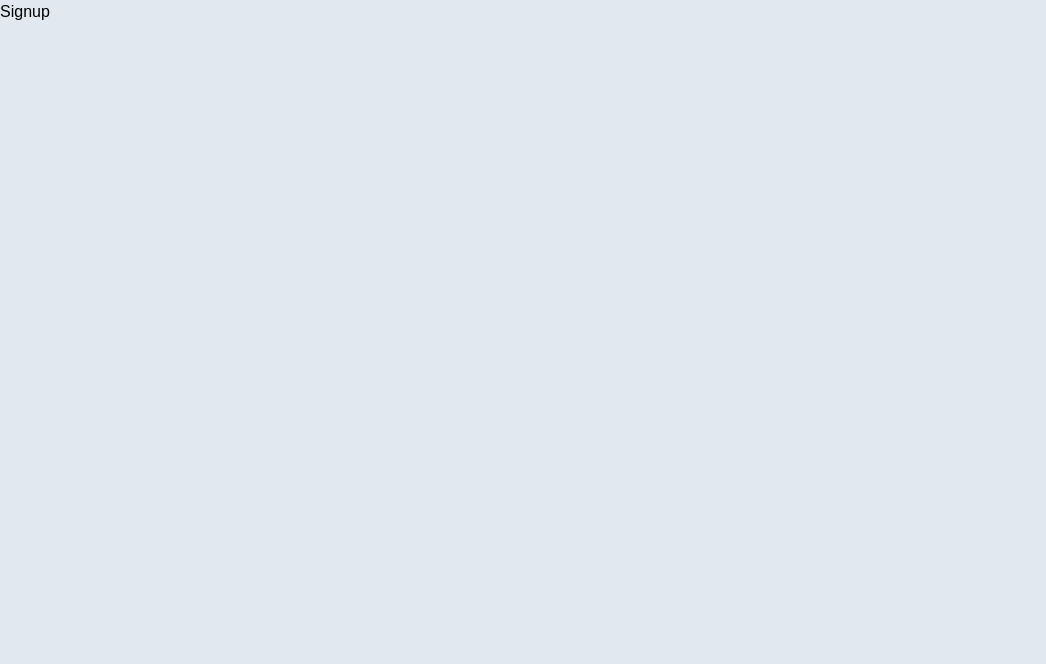
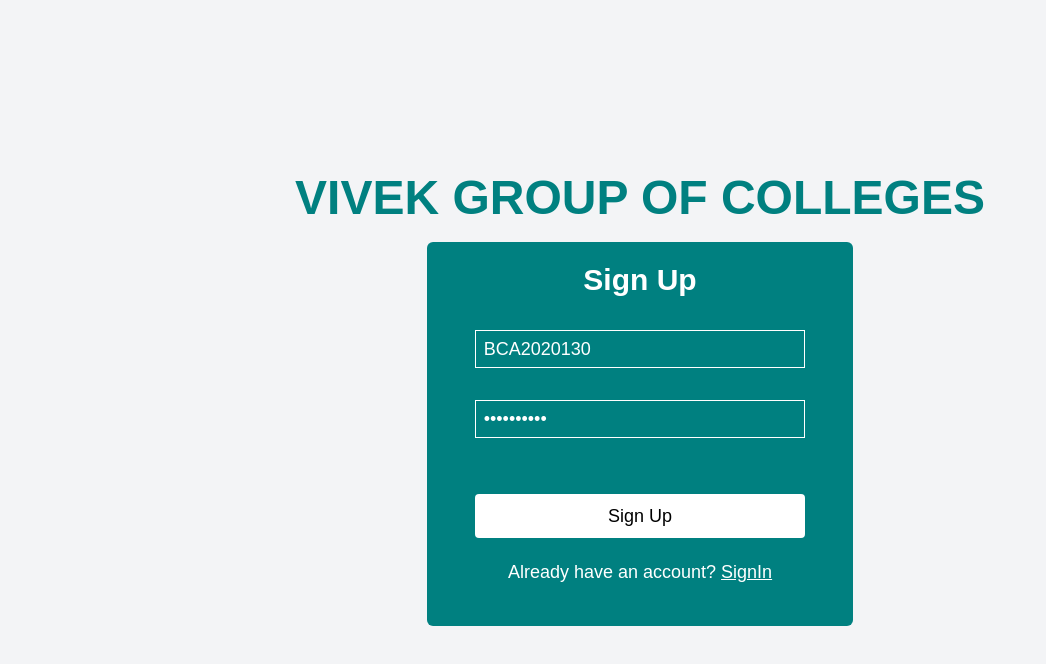
Before and after one commit to parthergk/Teacher-Review-System, a React (Vite) app in the folder new_client/: page /signup in a window 1280 px wide. Shown: the top 664 px of the page, without its empty margins (0-1046 px from the left). Built offline with nearby package versions, Linux system fonts and the light colour scheme.

Commit message:
signup completed connected with backend

```diff
--- a/new_client/src/components/auth/Signin.tsx
+++ b/new_client/src/components/auth/Signin.tsx
@@ -51,7 +51,7 @@ const Signin = () => {
       </h1>
       <div className="px-5 xl:px-12 py-5 w-5/6 sm:w-2/3 lg:w-1/3 bg-primary flex flex-col rounded-md">
         <h1 className="text-center text-white font-bold text-3xl mb-8">
-          Log In
+          Sign In
         </h1>
         <form onSubmit={handleSubmit(onSubmit)} className="flex flex-col gap-8">
           <input
@@ -72,12 +72,12 @@ const Signin = () => {
 
           <button
             type="submit"
-            className={`rounded ${
+            className={`rounded font-medium  ${
               isSubmitting ? "bg-gray-200 cursor-not-allowed" : "bg-white"
             } xl:mt-6 py-2 text-lg`}
             disabled={isSubmitting}
           >
-            {isSubmitting ? "Logging in..." : "Login"}
+            {isSubmitting ? "Logging in..." : "Sign In"}
           </button>
         </form>
         {message && (
--- a/new_client/src/components/auth/Signup.tsx
+++ b/new_client/src/components/auth/Signup.tsx
@@ -1,9 +1,99 @@
-import React from 'react'
+import { useState } from "react";
+import { useForm, SubmitHandler } from "react-hook-form";
+import { Link } from "react-router-dom";
+type Inputs = {
+  collegeId: string;
+  password: string;
+};
+const Signup = () => {
+  const {
+    register,
+    handleSubmit,
+    formState: { isSubmitting },
+    reset,
+  } = useForm<Inputs>();
+  const [message, setMessage] = useState<string | null>(null);
 
-const Signup = () => {
+  const onSubmit: SubmitHandler<Inputs> = async (data) => {
+    try {
+      const response = await fetch("http://localhost:3000/api/auth/signup", {
+        method: "POST",
+        headers: {
+          "Content-Type": "application/json",
+        },
+        body: JSON.stringify({
+          collegeID: data.collegeId,
+          password: data.password,
+        }),
+      });
+
+      if (!response.ok) {
+        const errormsg = await response.json();
+        throw new Error(errormsg.message);
+      }
+
+      const result = await response.json();
+      setMessage(result.message);
+      reset();
+    } catch (error) {
+      const errorMessage =
+        error instanceof Error
+          ? error.message
+          : "An unknown error occurred while signing in.";
+      setMessage(errorMessage);
+    }
+  };
+
   return (
-    <div>Signup</div>
-  )
-}
+    <div className="w-full m-auto flex flex-col justify-center items-center h-svh bg-gray-100">
+      <h1 className="text-center text-md sm:text-4xl md:text-5xl text-primary font-arial font-bold mb-5">
+        VIVEK GROUP OF COLLEGES
+      </h1>
+      <div className="px-5 xl:px-12 py-5 w-5/6 sm:w-2/3 lg:w-1/3 bg-primary flex flex-col rounded-md">
+        <h1 className="text-center text-white font-bold text-3xl mb-8">
+          Sign Up
+        </h1>
+        <form onSubmit={handleSubmit(onSubmit)} className="flex flex-col gap-8">
+          <input
+            className="text-white bg-transparent border border-white px-2 py-1 text-lg focus:outline-none"
+            placeholder="Enter Your CollegeId"
+            type="text"
+            defaultValue="BCA2020130"
+            {...register("collegeId", { required: "College Id is required" })}
+          />
 
-export default Signup
+          <input
+            className="text-white bg-transparent border border-white px-2 py-1 text-lg focus:outline-none"
+            placeholder="Enter Your Password"
+            type="password"
+            defaultValue="gaurav@123"
+            {...register("password")}
+          />
+
+          <button
+            type="submit"
+            className={`rounded font-medium ${
+              isSubmitting ? "bg-gray-200 cursor-not-allowed" : "bg-white"
+            } xl:mt-6 py-2 text-lg`}
+            disabled={isSubmitting}
+          >
+            {isSubmitting ? "Signing up..." : "Sign Up"}
+          </button>
+        </form>
+        {message && (
+          <div className="text-lg text-[#FFD700] mt-5 text-center">
+            {message}
+          </div>
+        )}
+        <span className="text-white text-lg text-center mb-5 xl:my-5">
+        Already have an account?{" "}
+          <Link to={"/signin"}>
+            <button className="text-white underline">SignIn</button>
+          </Link>
+        </span>
+      </div>
+    </div>
+  );
+};
+
+export default Signup;
```
Also changed, not shown: 1 other file (tests, documents, lock files or other folders). Lines whose indentation alone changed are shown as unchanged.
